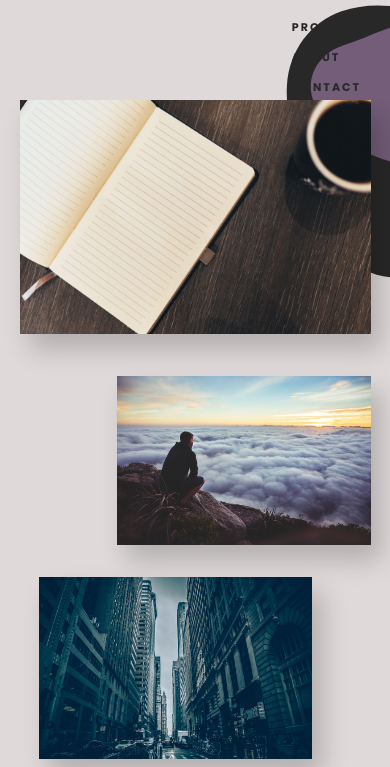
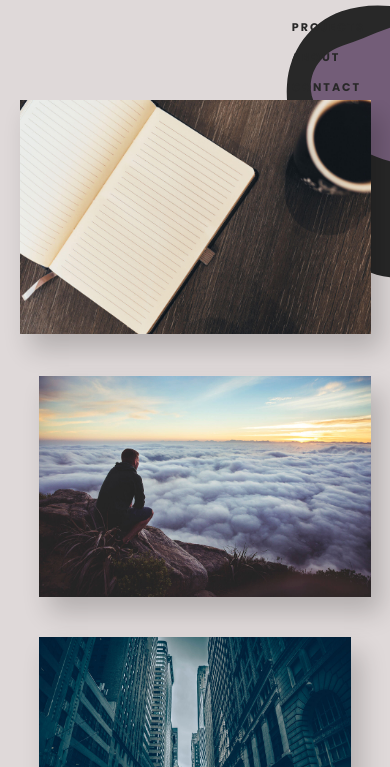
Before and after one commit to shrutibansal1802/photograpyportfolio, a website: page index.html in a window 390 px wide. Shown: the top 767 px of the page. Drawn offline with Linux system fonts and the light colour scheme.

Commit message:
media queries

```diff
--- a/index.css
+++ b/index.css
@@ -195,6 +195,13 @@ a:hover > label{
     a>img{
         max-width: 100%;
     }
+    .img2{
+        width: 85%;
+        margin-left: 10%;
+    }
+    .img3{
+        width: 80%;
+    }
     .img4{
         margin-left: 15%;
     }
```
